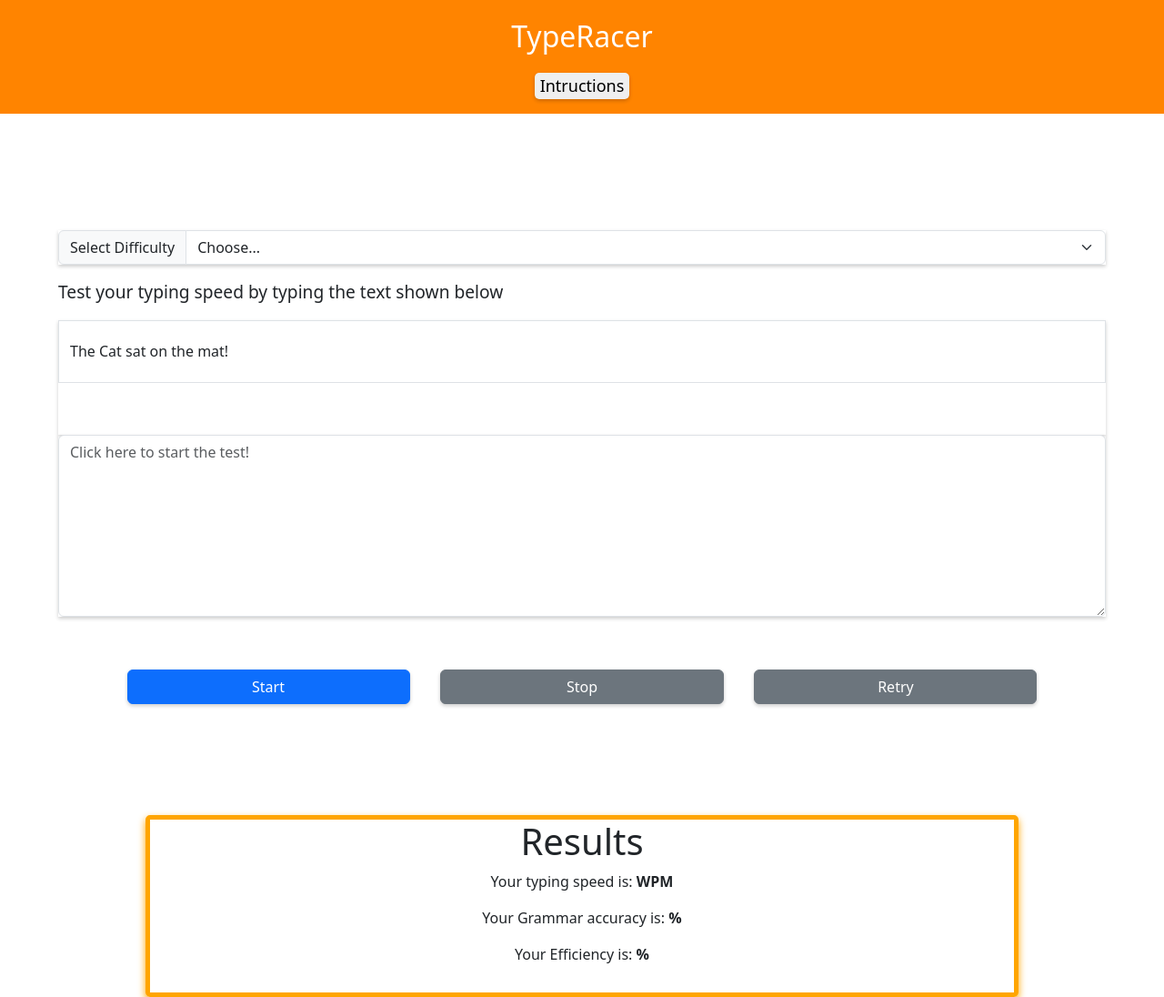
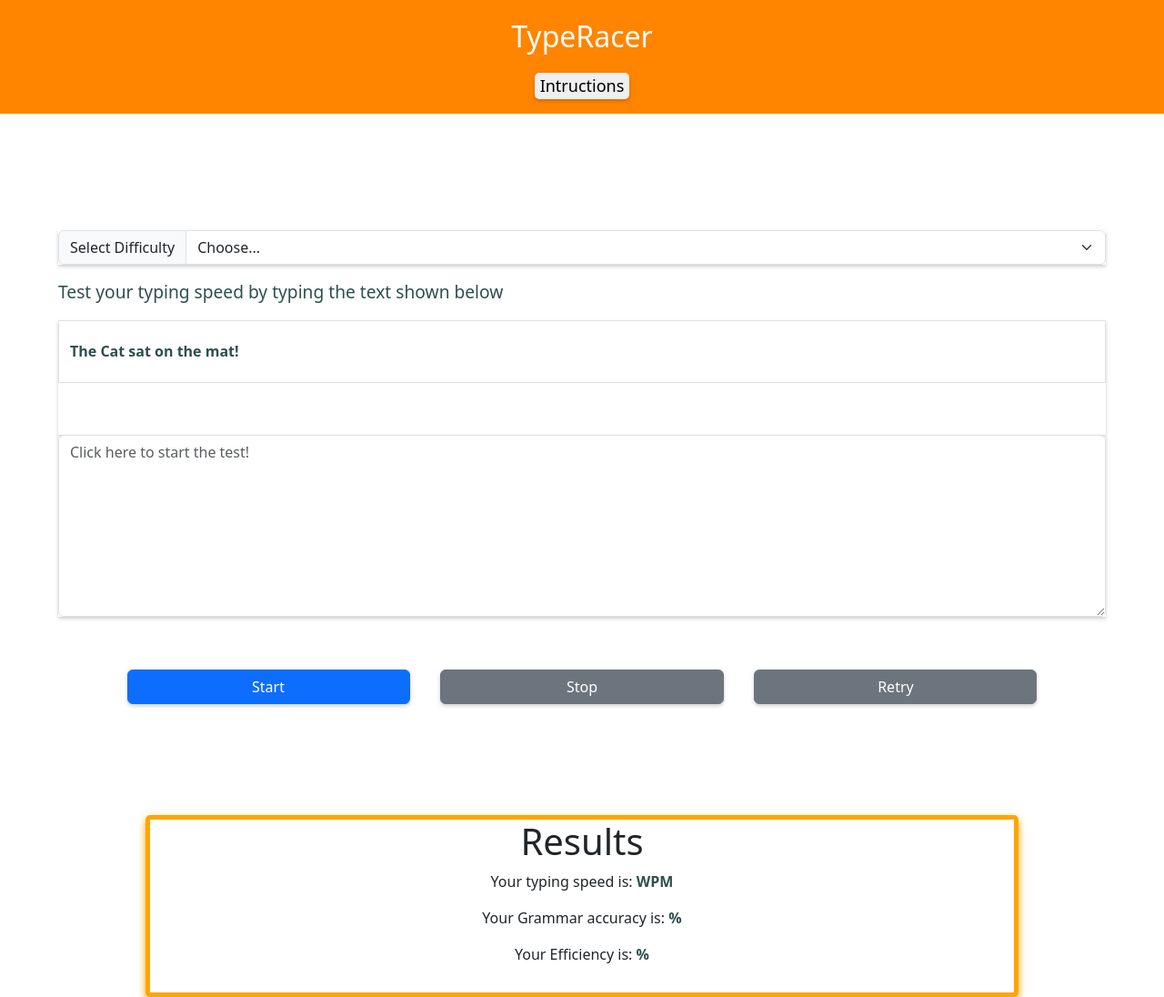
Before and after one commit to DylanAustin-TheDreamer/type-racer, a plain HTML site: page index.html in a window 1280 px wide. Shown: the whole page at 91% size. Drawn offline with nearby package versions, Linux system fonts and the light colour scheme.

Commit message:
Added some more CSS for nicer bold and color for ease on the eyes. Ready now to start tagging elements ready for JavaScript

```diff
--- a/assets/css/style.css
+++ b/assets/css/style.css
@@ -46,3 +46,13 @@ button{
     margin: 0;
     text-align: center;
 }
+
+strong{
+    font-weight: 650;
+    color: darkslategrey;
+}
+
+.nicer-bold{
+    font-weight: 650;
+    color: darkslategrey;
+}
--- a/index.html
+++ b/index.html
@@ -9,11 +9,13 @@
     <link rel="stylesheet" href="assets/css/style.css">
 </head>
 <body>
+    <!-- Navigation Bar -->
     <section class="nav-bar">
         <nav class="navigation">TypeRacer
         <button style="width: auto; border-radius: 5px; border: none; font-weight: normal; box-shadow: 0 2px 4px rgba(0, 0, 0, 0.2);" id="openModalBtn">Intructions</button>
         </nav>
     </section>
+    <!-- End of navigation bar -->
 
     <!-- Beginning of bootstrap form -->
     <section style="padding: 5%; padding-top: 10%;">
@@ -28,12 +30,12 @@
 </div>
 
 <section>
-    <p style="font-weight: 500; font-size: larger;">Test your typing speed by typing the text shown below</p>
+    <p style="font-weight: 400; font-size: larger; color: darkslategrey;">Test your typing speed by typing the text shown below</p>
     </section>
 
 <div class="input-group" style="padding-bottom: 5%; box-shadow: 0 2px 4px rgba(0, 0, 0, 0.2);">
     <div class="form-control" style="border-radius: 0%;">
-    <p id="text-to-type" style="padding-top: 15px;">The Cat sat on the mat!</p>
+    <p id="text-to-type" class="nicer-bold" style="padding-top: 15px; font-weight: 600 !important;">The Cat sat on the mat!</p>
     </div>
     </div>
 
@@ -49,6 +51,7 @@
         <button class="btn btn-secondary" style="box-shadow: 0 2px 4px rgba(0, 0, 0, 0.2);">Retry</button>
  </section>
 </section>
+<!-- End of button section -->
 
 <!-- For the results section -->
 <section style="display: flex; align-items: center; justify-content: center;">
@@ -101,5 +104,7 @@ document.getElementById('openModalBtn').addEventListener('click', function () {
 
 <!-- My JavaScript -->
 <script src="assets/javascript/script.js"></script>
+<!-- End of JavaScripts -->
+
 </body>
 </html>
```
